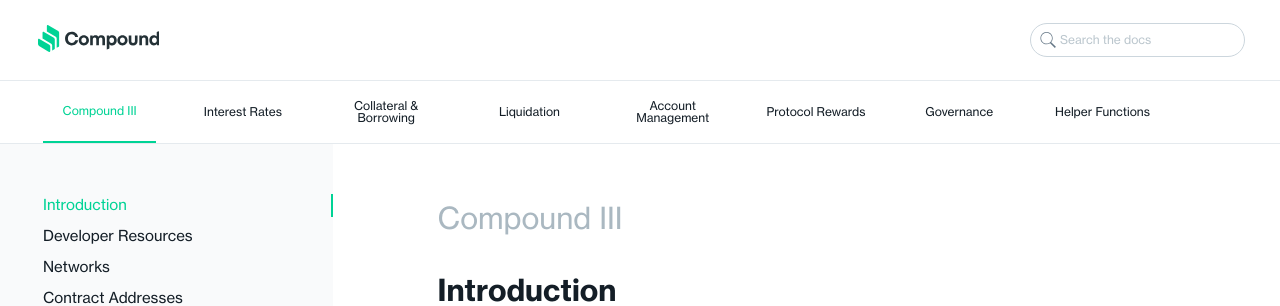
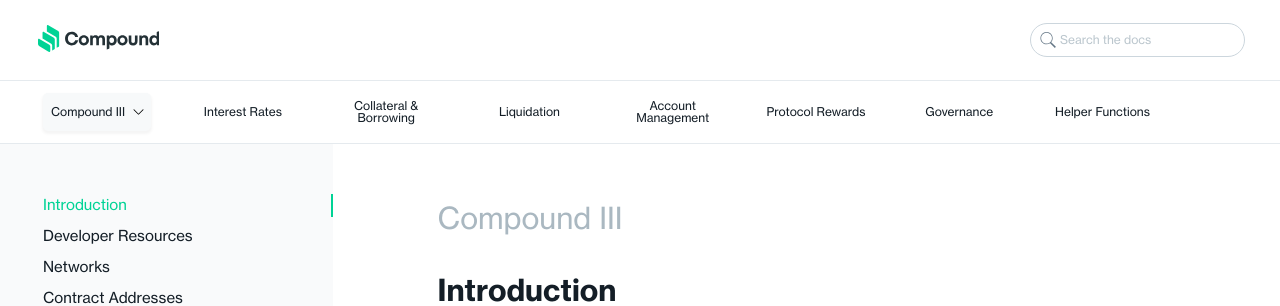
Before and after one commit to compound-finance/compound-finance.github.io, a Jekyll site: the page built from docs/pages/compound-3.md, in a window 1280 px wide. Shown: the top 306 px of the page. Built offline with Jekyll 4.4.1, drawn with Linux system fonts in a browser that asks for light colours.

Commit message:
nav bar changes

```diff
--- a/docs/_config.yml
+++ b/docs/_config.yml
@@ -6,7 +6,7 @@
       disable: true
 ## Page Name Anchor Text: Anchor HREF
 nav_data:
-  Compound III: /
+  # Compound III: / ## This is now a toggle switch between v2 and v3 docs
   Interest Rates: /interest-rates/
   Collateral & Borrowing: /collateral-and-borrowing/
   Liquidation: /liquidation/
--- a/docs/_includes/navigation.html
+++ b/docs/_includes/navigation.html
@@ -21,7 +21,6 @@
     margin: auto;
     padding: 0px 18px;
     height: 62px;
-    overflow: hidden;
     grid-auto-columns: auto;
     grid-auto-flow: column;
     grid-template-columns: repeat(auto-fill, minmax(12%, 12%));
@@ -35,10 +34,6 @@
     margin: 0px 30px 0px 0px;
     text-align: center;
     color: #141E27;
-  }
-
-  nav .container a:first-child {
-    /*text-align: left;*/
   }
 
   nav .container a:hover {
@@ -66,10 +61,149 @@
   nav .hamburger-nav a {
     height: 40px;
   }
+
+  nav .doc-version-switcher {
+    display: block;
+  }
+
+  nav .doc-version-switcher .switch-button {
+    width: 132px;
+    height: 38px;
+    font-size: 12px;
+    user-select: none;
+    text-align: center;
+    display: table;
+    vertical-align: middle;
+    top: 50%;
+    position: relative;
+    transform: translateY(-50%);
+    background-color: #f7f9fa;
+    border-radius: 5px;
+    box-shadow: 0px 2px 3px 1px #f5f5f5;
+    cursor: pointer;
+  }
+
+  @media screen and (max-width: 1312px) {
+    body nav .doc-version-switcher .switch-button {
+      height: 38px;
+      width: 108px;
+    }
+
+    body nav .doc-version-switcher ul li {
+      height: 36px;
+      width: 106px;
+    }
+
+    body nav .doc-version-switcher .switch-button:after {
+      padding-right: 8px;
+    }
+  }
+
+  @media screen and (max-width: 960px) {
+    body nav .doc-version-switcher .switch-button {
+      height: 38px;
+      width: 68px;
+    }
+
+    body nav .doc-version-switcher .switch-button:after {
+      display: none;
+    }
+  }
+
+  nav .doc-version-switcher .switch-button:after {
+    background-image: url('/public/img/down-arrow-svgrepo-com.svg');
+    display: table-cell;
+    content: ' ';
+    background-size: 11px 10px;
+    background-repeat: no-repeat;
+    height: 11px;
+    width: 10px;
+    background-position-y: 50%;
+    padding-right: 16px;
+  }
+
+  nav .doc-version-switcher .switch-button span {
+    vertical-align: middle;
+    display: table-cell;
+  }
+
+  nav .doc-version-switcher ul {
+    display: block;
+    position: absolute;
+    z-index: 1;
+    list-style: none;
+    color: #141E27;
+    padding: 0px;
+    user-select: none;
+    left: 20px;
+    top: 52px;
+  }
+
+  /* animate on open  */
+  nav .doc-version-switcher ul {
+    visibility: hidden;
+    opacity: 0;
+    transform: translateY(-20px);
+    transition: opacity 0.4s, transform 0.5s;
+  }
+
+  nav .doc-version-switcher ul.active {
+    visibility: visible;
+    top: 52px;
+    transform: translateY(0%);
+    opacity: 1;
+  }
+
+  nav .doc-version-switcher ul li {
+    height: 36px;
+    width: 130px;
+    background-color: rgb(249, 250, 251);
+    border-top: solid 1px rgba(204, 214, 221, 0.5);
+    border-left: solid 1px rgba(204, 214, 221, 0.5);
+    border-right: solid 1px rgba(204, 214, 221, 0.5);
+    border-radius: 2px;
+  }
+
+  nav .doc-version-switcher ul li:last-child {
+    border-bottom: solid 1px rgba(204, 214, 221, 0.5);
+  }
+
+  nav .doc-version-switcher ul li a,
+  nav .doc-version-switcher ul li a span {
+    display: block;
+    height: 100%;
+    width: 100%;
+    line-height: 36px;
+    text-align: center;
+  }
+
+  nav .doc-version-switcher ul li:hover,
+  nav .doc-version-switcher ul li a:hover,
+  nav .doc-version-switcher ul li a span:hover {
+    color: #FFFFFF;
+    background-color: #00D395;
+  }
 </style>
 
 <nav id="nav" class="desktop-only">
   <div class="container">
+    <div class="doc-version-switcher">
+      <div id="switch-button" class="switch-button">
+        <span>Compound III</span>
+      </div>
+      <ul id="switch-drop-menu">
+        <li>
+          <a href="/">
+            <span>Compound III</span>
+          </a>
+        </li>
+        <li>
+          <a href="https://compound.finance/docs">
+            <span>Compound II</span>
+          </a>
+        </li>
+      </ul>
+    </div>
     <!-- Set nav_data in _config.yml -->
     {% for link in site.nav_data %}
     {% assign page_name = link[0] %}
@@ -98,6 +232,7 @@
     const overflowScrollX = 'scroll-x';
     let isSidebarScrollable = false;
 
+    // On scroll, make the nav bar fixed, desktop only
     document.addEventListener('scroll', function(e) {
       const isFixed = nav.classList.contains(fixed);
       if (window.scrollY >= nav.clientHeight && !isFixed) {
```
Also changed, not shown: other parts of docs/_includes/navigation.html (+16 -0 lines), docs/public/img/down-arrow-svgrepo-com.svg (added).
